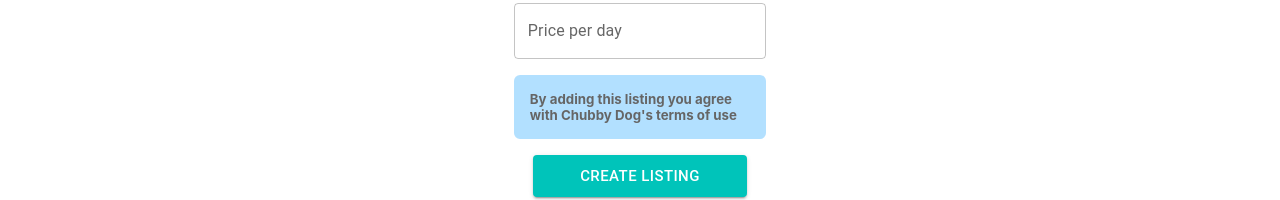
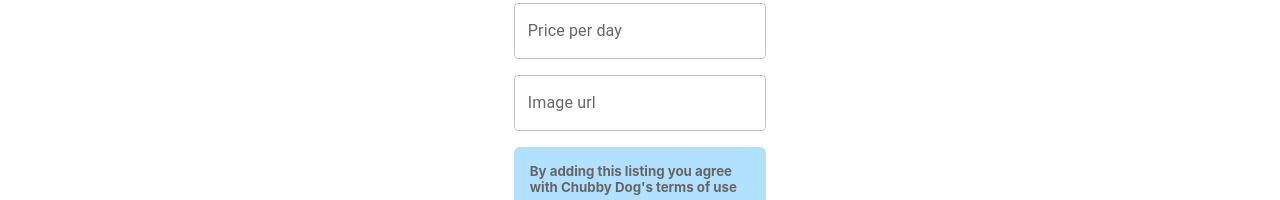
Before and after one commit to mirrenil/arbetsmetodik, a React (Create React App) app: page /newlisting in a window 1280 px wide. Shown: the part 572-772 px from the top of the page. Built offline with nearby package versions, Linux system fonts and the light colour scheme; no server answers.

Commit message:
adds input for image url

```diff
--- a/src/Pages/NewListingPage.tsx
+++ b/src/Pages/NewListingPage.tsx
@@ -4,10 +4,6 @@ import { Button, FormControl, FormGroup, TextField } from "@mui/material";
 import { useNavigate } from "react-router-dom";
 import { db } from "../firebase";
 import { addDoc, collection, Timestamp } from "firebase/firestore";
-import { ref, uploadBytes } from "firebase/storage";
-interface Image {
-  File: [];
-}
 
 const categories = [
   {
@@ -37,6 +33,7 @@ export default function NewListing() {
   const [title, setTitle] = useState("");
   const [description, setDescription] = useState("");
   const [price, setPrice] = useState("");
+  const [image, setImage] = useState("");
   const listingsRef = collection(db, "listings");
   const navigate = useNavigate();
 
@@ -49,6 +46,7 @@ export default function NewListing() {
         title,
         description,
         price,
+        image,
         createdAt: Timestamp.now(),
       });
       console.log("Document written with ID: ", docRef.id);
@@ -120,6 +118,13 @@ export default function NewListing() {
             variant="outlined"
             onChange={(e) => setPrice(e.target.value)}
           />
+          <TextField
+            sx={{ marginBottom: "1rem" }}
+            id="outlined-basic"
+            label="Image url"
+            variant="outlined"
+            onChange={(e) => setImage(e.target.value)}
+          />
           <Box
             sx={{
               backgroundColor: "#80CCFF",
```
Also changed, not shown: 1 other file (tests, documents, lock files or other folders).
